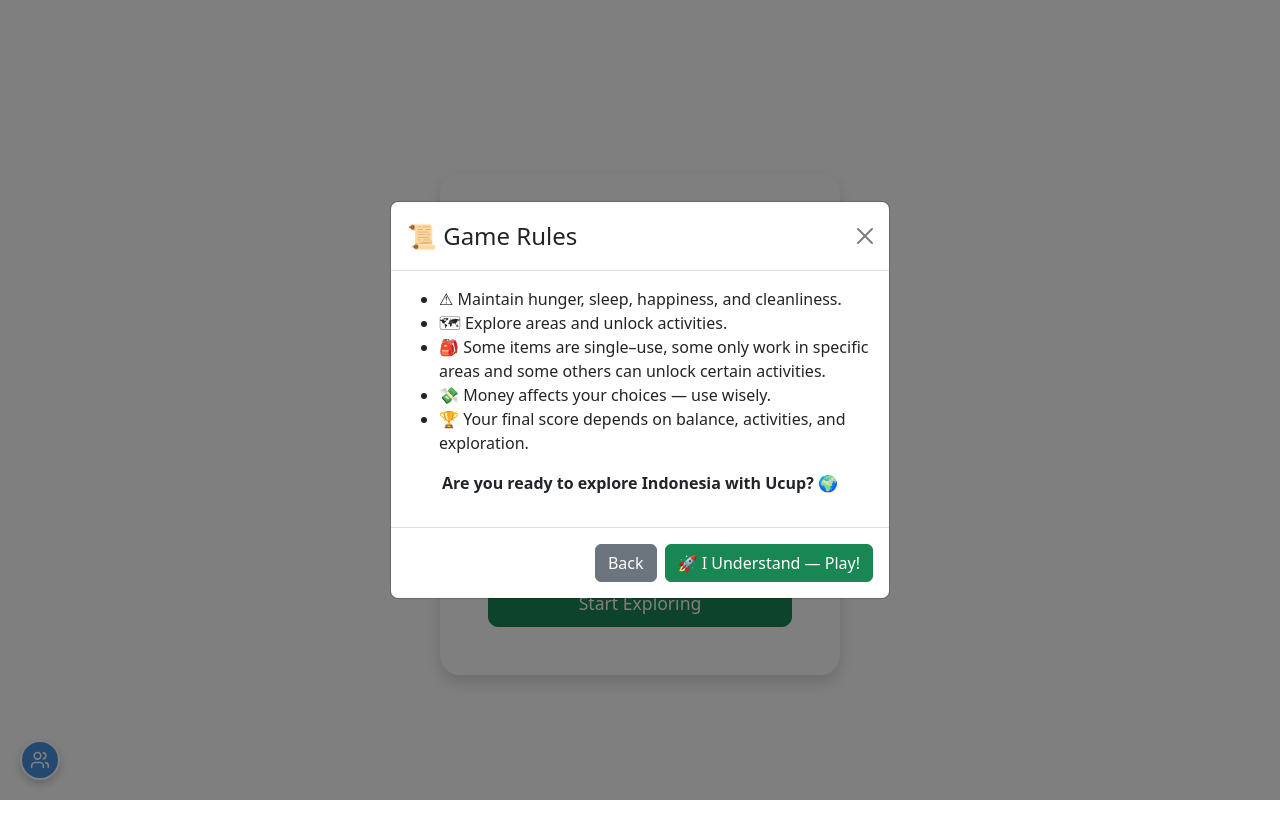
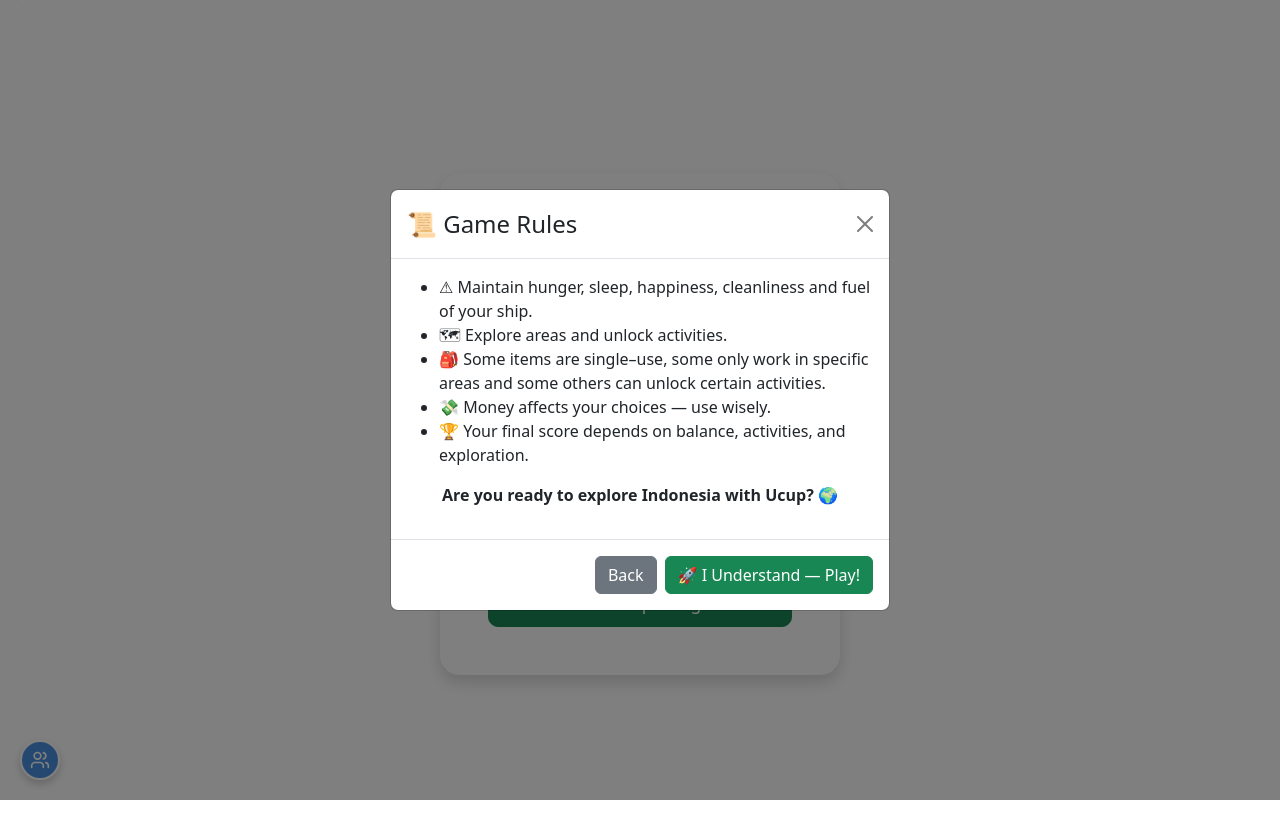
Before and after one commit to VerlyTan11/UAS_Kelompok3_WebProg, a React (Vite) app: page / in a window 1280 px wide. Both pictures are taken after typing "Sample" into the empty fields and a click on the button "Start Exploring". Shown: the top 838 px of the page. Built offline with nearby package versions, Linux system fonts and the light colour scheme; a web font is replaced by a local one.

Commit message:
Update InitialScreen.jsx

```diff
--- a/src/components/InitialScreen.jsx
+++ b/src/components/InitialScreen.jsx
@@ -64,7 +64,7 @@ const InitialScreen = () => {
                 style={{ width: "13%", marginBottom: "10px" }}
               />
               <br />
-              UMN - Ucup Exploring the Archipelago
+              Ucup Exploring the Archipelago
             </h3>
           </div>
 
@@ -154,7 +154,10 @@ const InitialScreen = () => {
         </Modal.Header>
         <Modal.Body style={{ fontSize: "1rem", lineHeight: "1.5" }}>
           <ul>
-            <li>⚠ Maintain hunger, sleep, happiness, and cleanliness.</li>
+            <li>
+              ⚠ Maintain hunger, sleep, happiness, cleanliness and fuel of your
+              ship.
+            </li>
             <li>🗺 Explore areas and unlock activities.</li>
             <li>
               🎒 Some items are single–use, some only work in specific areas and
```
